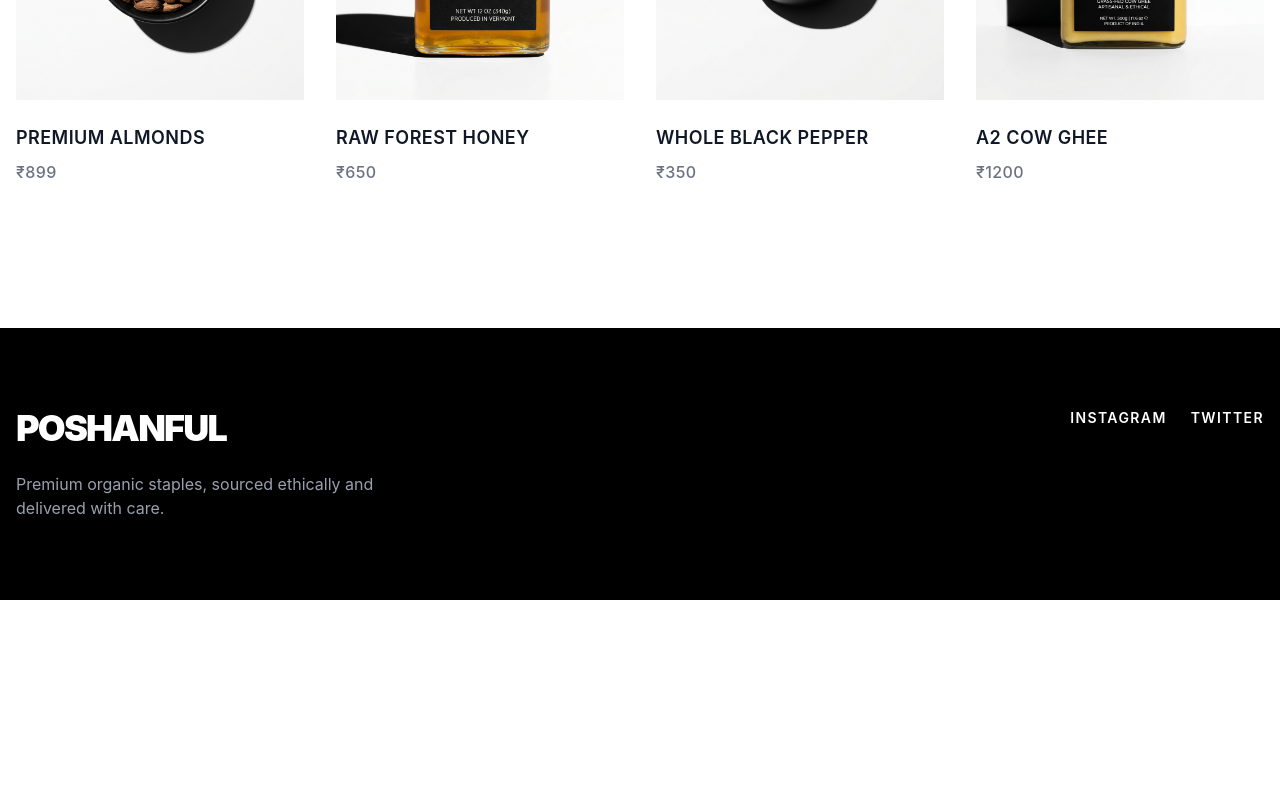
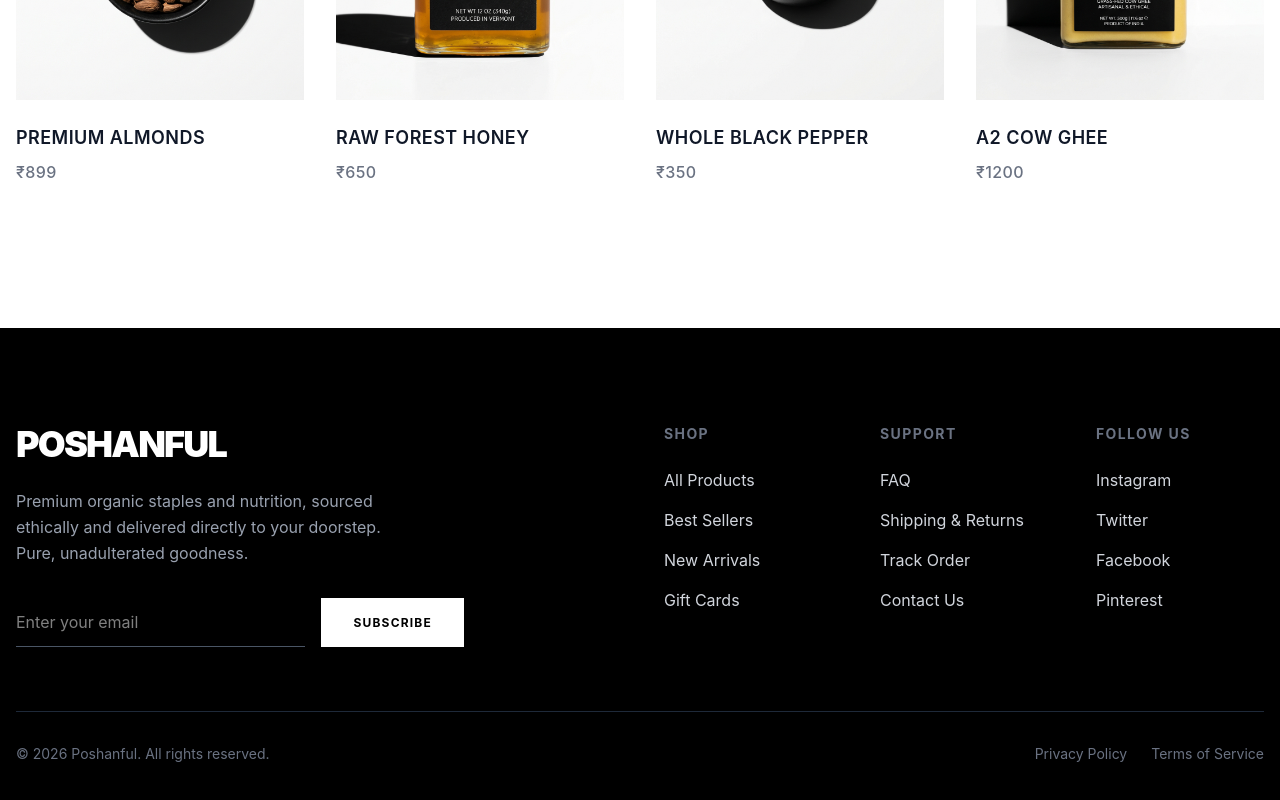
Before and after one commit to Chaitanyasethi1/demo, a React (Vite) app in the folder client/: page / in a window 1280 px wide. Shown: the part 1133-1933 px from the top of the page. Before the commit the page ends 1733 px from the top, so only its background shows below. Built offline with nearby package versions, Linux system fonts and the light colour scheme.

Commit message:
UI: Refactor footer to full multi-column layout with newsletter and links

```diff
--- a/client/src/pages/Home.jsx
+++ b/client/src/pages/Home.jsx
@@ -102,17 +102,69 @@
         </section>
       </main>
 
-      {/* Footer Placeholder for visual balance */}
-      <footer className="bg-black text-white py-20 px-4 mt-12">
-        <div className="container mx-auto grid grid-cols-1 md:grid-cols-2 gap-12">
-          <div>
-            <h2 className="text-4xl font-black tracking-tighter uppercase mb-6">Poshanful</h2>
-            <p className="text-gray-400 max-w-sm">Premium organic staples, sourced ethically and delivered with care.</p>
+      <footer className="bg-black text-white pt-24 pb-12 px-4 mt-12">
+        <div className="container mx-auto">
+          <div className="grid grid-cols-1 md:grid-cols-12 gap-12 mb-16">
+
+            {/* Brand & Newsletter */}
+            <div className="md:col-span-5">
+              <h2 className="text-4xl font-black tracking-tighter uppercase mb-6">Poshanful</h2>
+              <p className="text-gray-400 max-w-sm mb-8 leading-relaxed">
+                Premium organic staples and nutrition, sourced ethically and delivered directly to your doorstep. Pure, unadulterated goodness.
+              </p>
+              <div className="flex flex-col sm:flex-row gap-4 max-w-md">
+                <input
+                  type="email"
+                  placeholder="Enter your email"
+                  className="bg-transparent border-b border-gray-600 px-0 py-3 text-white focus:outline-none focus:border-white transition-colors w-full"
+                />
+                <button className="bg-white text-black px-8 py-3 uppercase tracking-widest text-xs font-bold hover:bg-gray-200 transition-colors whitespace-nowrap">
+                  Subscribe
+                </button>
+              </div>
+            </div>
+
+            {/* Links - Shop */}
+            <div className="md:col-span-2 md:col-start-7">
+              <h3 className="text-sm font-bold uppercase tracking-widest mb-6 text-gray-500">Shop</h3>
+              <ul className="space-y-4">
+                <li><a href="#" className="text-gray-300 hover:text-white transition-colors">All Products</a></li>
+                <li><a href="#" className="text-gray-300 hover:text-white transition-colors">Best Sellers</a></li>
+                <li><a href="#" className="text-gray-300 hover:text-white transition-colors">New Arrivals</a></li>
+                <li><a href="#" className="text-gray-300 hover:text-white transition-colors">Gift Cards</a></li>
+              </ul>
+            </div>
+
+            {/* Links - Support */}
+            <div className="md:col-span-2">
+              <h3 className="text-sm font-bold uppercase tracking-widest mb-6 text-gray-500">Support</h3>
+              <ul className="space-y-4">
+                <li><a href="#" className="text-gray-300 hover:text-white transition-colors">FAQ</a></li>
+                <li><a href="#" className="text-gray-300 hover:text-white transition-colors">Shipping & Returns</a></li>
+                <li><a href="#" className="text-gray-300 hover:text-white transition-colors">Track Order</a></li>
+                <li><a href="#" className="text-gray-300 hover:text-white transition-colors">Contact Us</a></li>
+              </ul>
+            </div>
+
+            {/* Links - Social */}
+            <div className="md:col-span-2">
+              <h3 className="text-sm font-bold uppercase tracking-widest mb-6 text-gray-500">Follow Us</h3>
+              <ul className="space-y-4">
+                <li><a href="#" className="text-gray-300 hover:text-white transition-colors">Instagram</a></li>
+                <li><a href="#" className="text-gray-300 hover:text-white transition-colors">Twitter</a></li>
+                <li><a href="#" className="text-gray-300 hover:text-white transition-colors">Facebook</a></li>
+                <li><a href="#" className="text-gray-300 hover:text-white transition-colors">Pinterest</a></li>
+              </ul>
+            </div>
+
           </div>
-          <div className="flex md:justify-end">
-            <div className="flex space-x-6">
-              <a href="#" className="hover:text-gray-300 transition-colors uppercase tracking-widest text-sm font-semibold">Instagram</a>
-              <a href="#" className="hover:text-gray-300 transition-colors uppercase tracking-widest text-sm font-semibold">Twitter</a>
+
+          {/* Bottom Bar */}
+          <div className="border-t border-gray-800 pt-8 flex flex-col md:flex-row justify-between items-center text-sm text-gray-500">
+            <p>&copy; {new Date().getFullYear()} Poshanful. All rights reserved.</p>
+            <div className="flex space-x-6 mt-4 md:mt-0">
+              <a href="#" className="hover:text-white transition-colors">Privacy Policy</a>
+              <a href="#" className="hover:text-white transition-colors">Terms of Service</a>
             </div>
           </div>
         </div>
```
